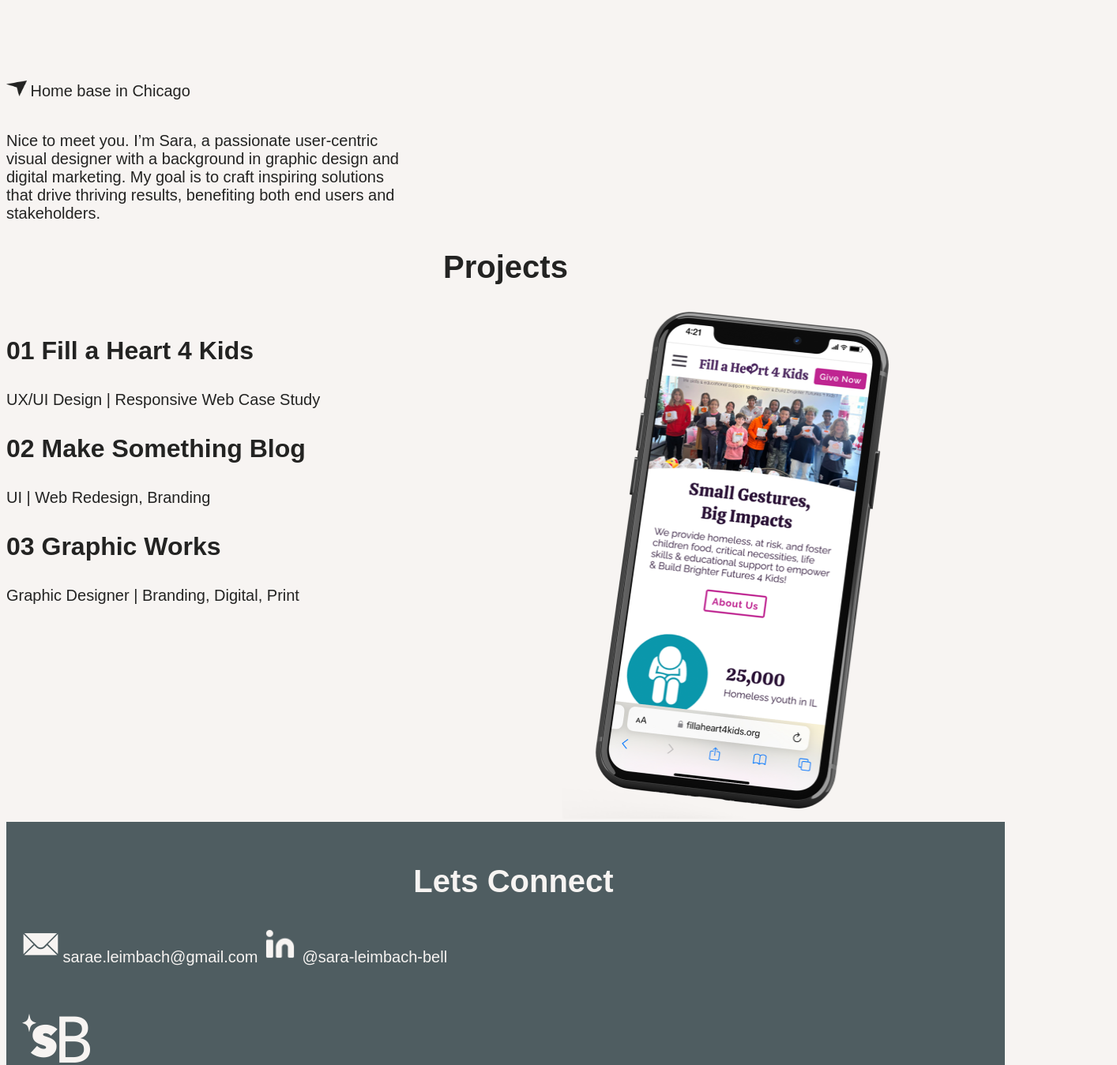
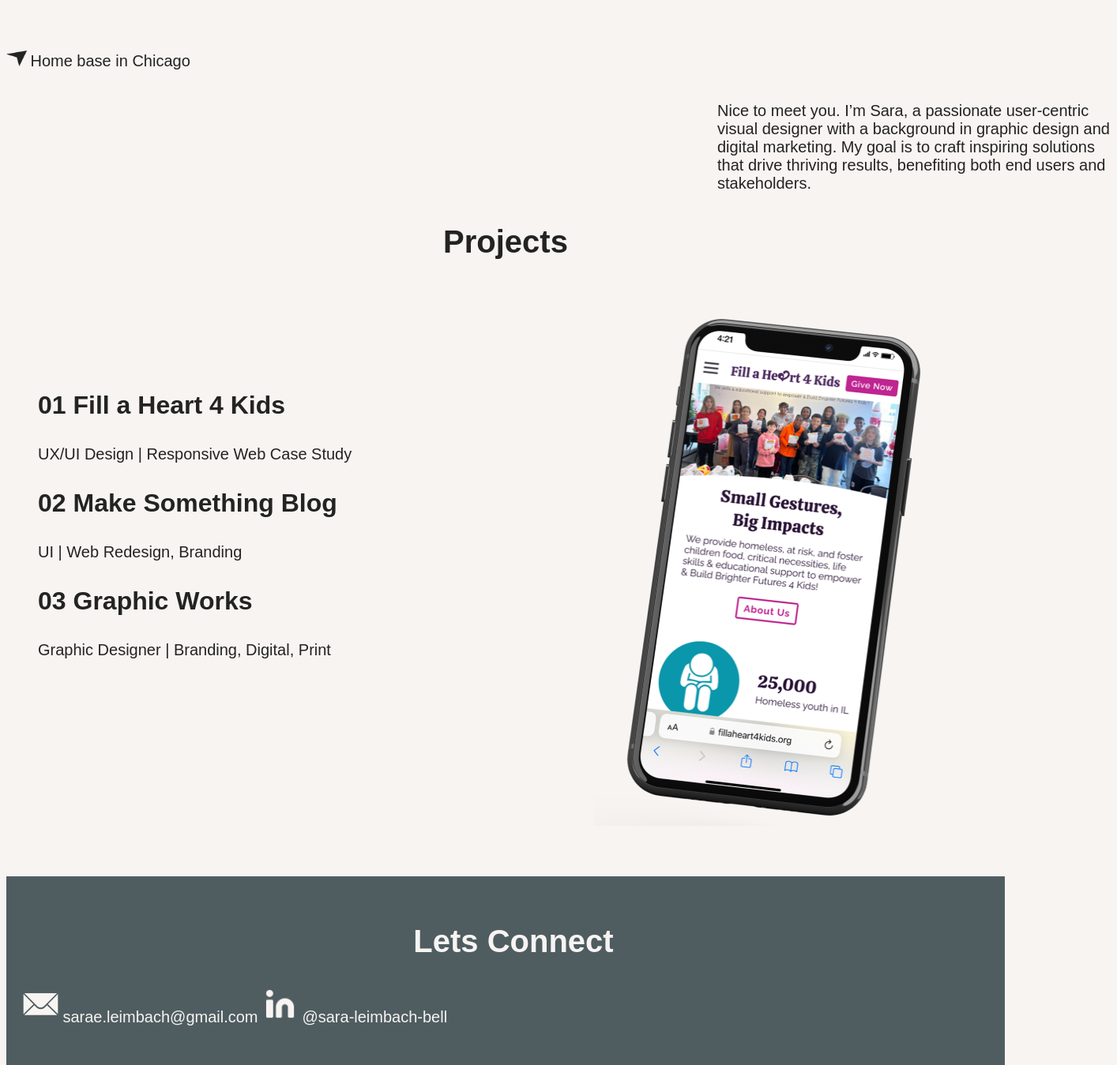
Before and after one commit to SaraLBell/Portfolio, a plain HTML site: page HW 17/index.html in a window 1280 px wide. Shown: the part 480-1829 px from the top of the page at 79% size, 1414 px wide, since content can reach past the window. Drawn offline with Linux system fonts and the light colour scheme.

Commit message:
Update style.css

```diff
--- a/HW 17/css/style.css
+++ b/HW 17/css/style.css
@@ -22,12 +22,17 @@ li {
 h1 {
     font-size: 128px;
     color: #896961;
+    margin-left: 250px;
+    line-height: 1;
+    padding: 0px 20px;
 }
 
 h2 {
     font-size: 40px;
     color: #232322;
     text-align: center;
+    padding: 0px 20px;
+    margin-top: 40px;
 }
 
 h3 {
@@ -68,6 +73,8 @@ nav ul li {
 .bio {
     width: 40%;
     height: 145;
+    margin-left: 900px;
+    margin-right: 20px;
 }
 
 .location {
@@ -78,6 +85,8 @@ nav ul li {
     width: 48%;
     display: inline-block;
     vertical-align: top;
+    margin-top: 100px;
+    margin-left: 40px;
 }
 
 .projectsImage{
@@ -85,6 +94,8 @@ nav ul li {
     text-align: center;
     display: inline-block;
     vertical-align: top;
+    margin-bottom: 60px;
+    margin-top: 40px;
 }
 
 
@@ -105,7 +116,8 @@ nav ul li {
 }
 
 .contact {
-    display: inline-block
+    display: inline-block;
+    text-align: center;
 }
 
 .icon {
```
